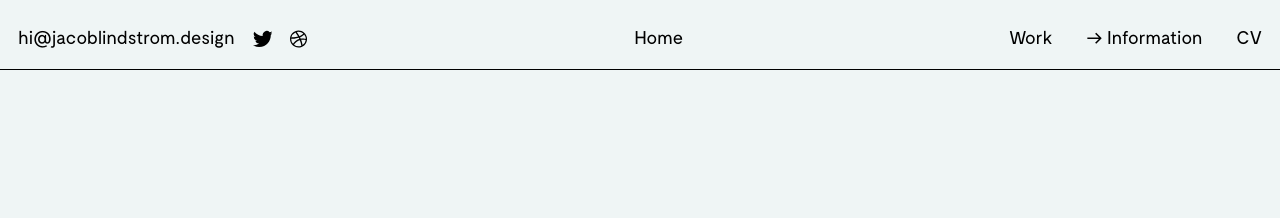
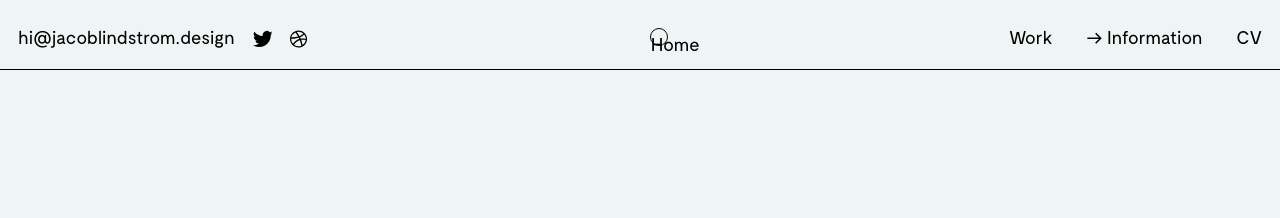
Before and after one commit to jacoblindstrm/jacoblindstrm.github.io, a Jekyll site: the page built from about.html, in a window 1280 px wide. Shown: the top 218 px of the page. Built offline with Jekyll 4.4.1, drawn with Linux system fonts in a browser that asks for light colours; comment, search, counter and statistics services are not loaded.

Commit message:
Update style.html

```diff
--- a/_includes/style.html
+++ b/_includes/style.html
@@ -291,6 +291,13 @@
         top: 0;
     }
 
+    body > header .home {
+        height: 1rem;
+        width: 1rem;
+        border-radius: 100%;
+        border: 1px solid var(--color-base);
+    }
+
     footer {
         padding-bottom: 2rem;
     }
```
